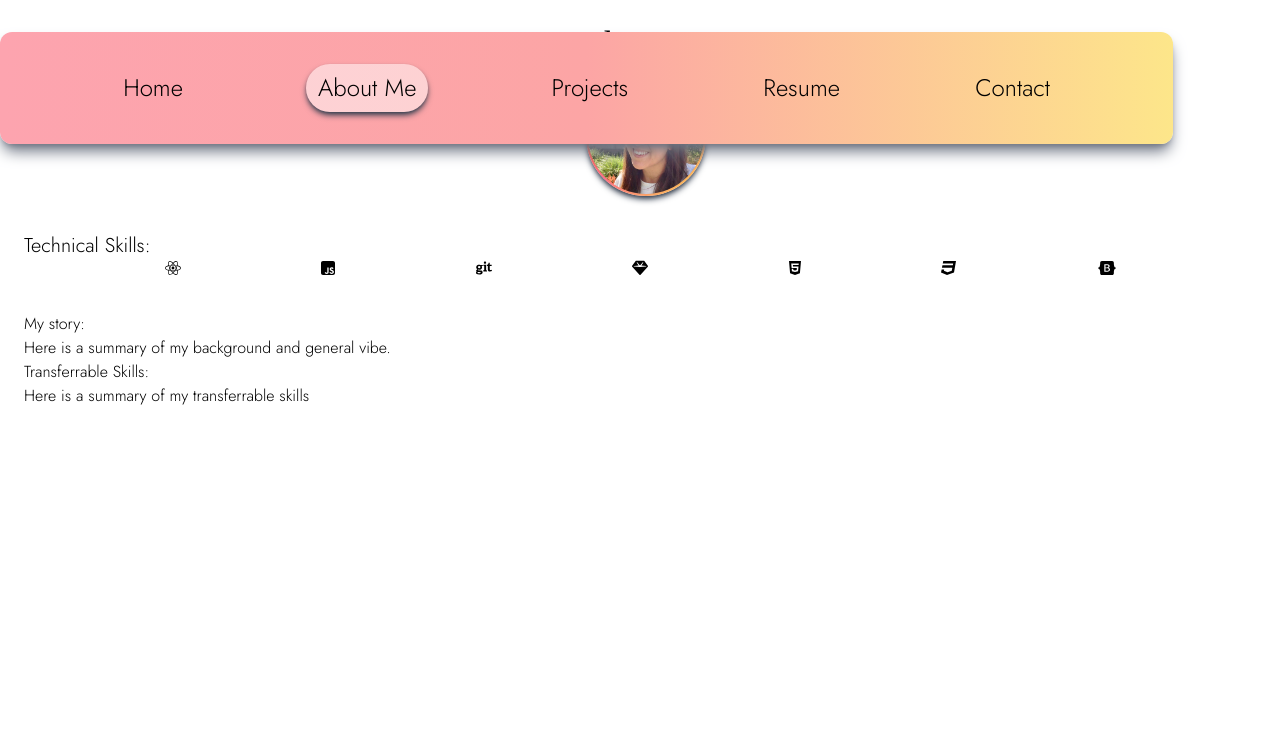
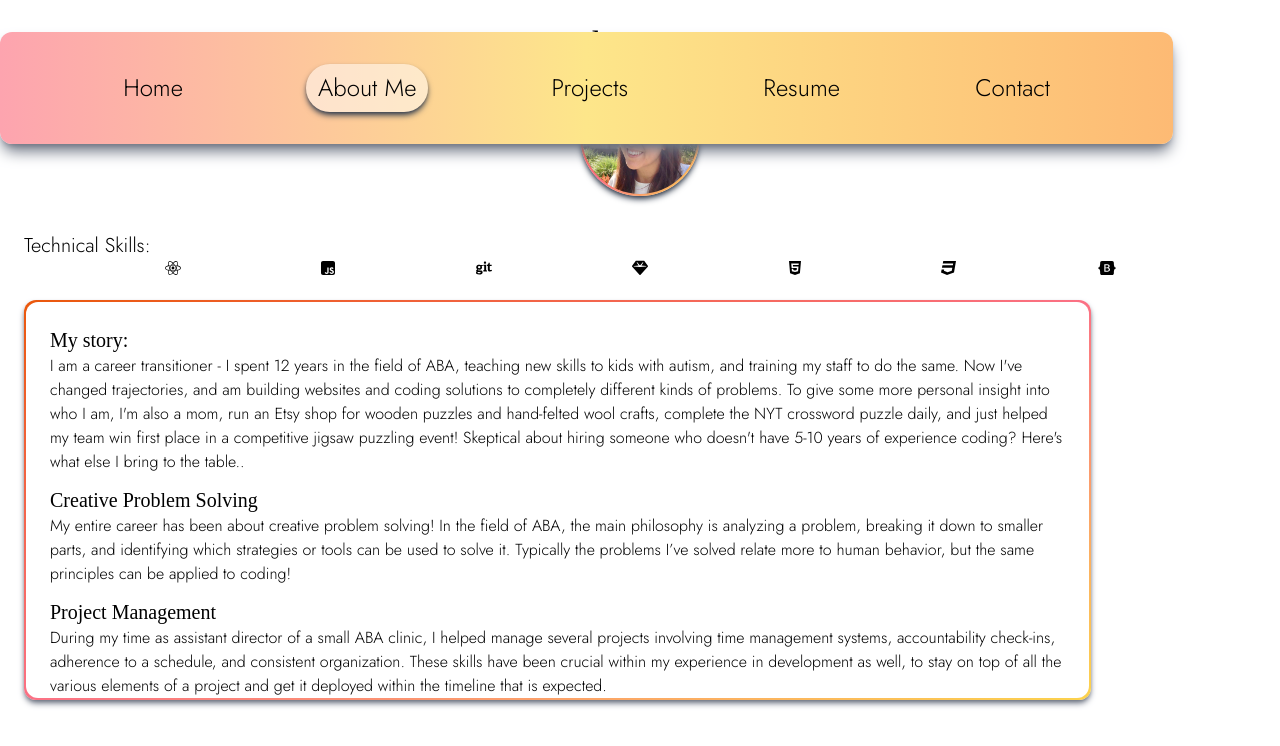
Before and after one commit to renitagid/nextjs-portfolio, a Next.js app: page /about-me in a window 1280 px wide. Shown: the top 746 px of the page. Built offline with nearby package versions, Linux system fonts and the light colour scheme; a web font is replaced by a local one.

Commit message:
about me page styles

```diff
--- a/src/components/Header.js
+++ b/src/components/Header.js
@@ -18,7 +18,7 @@ const Header = () => {
   return (
     <div className="flex font-jost">
       <nav
-        className={`${buttonMenu} absolute top-0 z-10 w-full flex-col shadow-lg shadow-gray-700 bg-gradient-to-b from-rose-300 via-red-300 to-amber-200 p-10 md:visible md:mt-5  md:flex md:w-11/12 md:flex-row md:justify-evenly
+        className={`${buttonMenu} absolute top-0 z-10 w-full flex-col shadow-lg shadow-gray-700 bg-gradient-to-b from-rose-300 via-amber-200 to-orange-300 p-10 md:visible md:mt-5  md:flex md:w-11/12 md:flex-row md:justify-evenly
       dark:from-rose-800 dark:via-red-800 dark:to-amber-700
       md:rounded-xl md:bg-gradient-to-r md:p-3 md:shadow-lg md:shadow-gray-500 dark:shadow-black
       `}
--- a/src/components/Layout.js
+++ b/src/components/Layout.js
@@ -7,7 +7,7 @@ export default function Layout({ children }) {
       <>
       <div className="h-screen bg-white text-black dark:bg-neutral-800 dark:text-white">
         <Header />
-        <main className="font-jost">{children}</main>
+        <main className="font-jost absolute top-0">{children}</main>
         </div>
       </>
     )
--- a/src/pages/about-me.js
+++ b/src/pages/about-me.js
@@ -1,3 +1,4 @@
+/* eslint-disable react/no-unescaped-entities */
 import Image from "next/image";
 import Link from "next/link";
 import profile from "public/profile.jpg";
@@ -9,15 +10,15 @@ import {
   faGit,
   faHtml5,
   faCss3,
-  faBootstrap
+  faBootstrap,
 } from "@fortawesome/free-brands-svg-icons";
 import { faGem } from "@fortawesome/free-solid-svg-icons";
 
 export default function AboutMe() {
   return (
     <div className="">
-      <div className="mt-2 ml-2 flex flex-col items-center">
-        <h1 className="ml-2 mt-2 font-header text-4xl">About Me</h1>
+      <div className="mt-2 flex flex-col items-center">
+        <h1 className="mt-2 font-header text-4xl">About Me</h1>
         <div className="m-2 h-[120px] w-[120px] rounded-full bg-gradient-to-br from-orange-600 via-rose-400 to-amber-300 shadow-md shadow-gray-700 dark:shadow-black">
           <Image
             src={profile}
@@ -38,12 +39,60 @@ export default function AboutMe() {
           <FontAwesomeIcon icon={faBootstrap} />
         </div>
       </section>
-      <section className="m-2 rounded-xl object-center p-2">
-        <h1>My story:</h1>
-        <p> Here is a summary of my background and general vibe.</p>
-        <h2>Transferrable Skills:</h2>
-        <p> Here is a summary of my transferrable skills</p>
-      </section>
+      <div className=" m-2 mx-4 h-[400px] w-5/6 rounded-xl bg-gradient-to-br from-orange-600 via-rose-400 to-amber-300 object-center shadow-md shadow-gray-500 dark:shadow-black">
+        <div className="overflow-scroll relative top-0.5 m-0.5 h-[396px] rounded-xl bg-white object-center p-4 dark:bg-neutral-700 ">
+          <h1 className="font-pretty text-xl">My story:</h1>
+          <p className="mb-2">
+            I am a career transitioner - I spent 12 years in the field of ABA,
+            teaching new skills to kids with autism, and training my staff to do
+            the same. Now I've changed trajectories, and am building websites
+            and coding solutions to completely different kinds of problems. To
+            give some more personal insight into who I am, I'm also a mom, run
+            an Etsy shop for wooden puzzles and hand-felted wool crafts,
+            complete the NYT crossword puzzle daily, and just helped my team win
+            first place in a competitive jigsaw puzzling event! Skeptical about
+            hiring someone who doesn't have 5-10 years of experience coding?
+            Here's what else I bring to the table..
+          </p>
+          <h2 className="font-pretty text-xl">Creative Problem Solving</h2>
+          <p className="mb-2">
+            My entire career has been about creative problem solving! In the
+            field of ABA, the main philosophy is analyzing a problem, breaking
+            it down to smaller parts, and identifying which strategies or tools
+            can be used to solve it. Typically the problems I’ve solved relate
+            more to human behavior, but the same principles can be applied to
+            coding!
+          </p>
+          <h2 className="font-pretty text-xl">Project Management</h2>
+          <p className="mb-2">
+            During my time as assistant director of a small ABA clinic, I helped
+            manage several projects involving time management systems,
+            accountability check-ins, adherence to a schedule, and consistent
+            organization. These skills have been crucial within my experience in
+            development as well, to stay on top of all the various elements of a
+            project and get it deployed within the timeline that is expected.
+          </p>
+          <h2 className="font-pretty text-xl">Supervising and Leading a Team</h2>
+          <p className="mb-2">
+            As a clinical supervisor, my key responsibilities included training,
+            mentoring, coaching, and providing feedback to my staff. I have
+            extensive experience providing feedback effectively, managing
+            conflicts between team members, and presenting information in a way
+            that is clear, accessible, and actionable
+          </p>
+          <h2 className="font-pretty text-xl">Managing Stakeholder Expectations</h2>
+          <p className="mb-2">
+            I was typically the main contact point for parents whose children
+            were receiving therapy, which has given me almost a decade of
+            experience in discussing progress, at times working through
+            difficult conversations. These experiences have given me quite a lot
+            of practice in communicating clearly, finding solutions that work
+            for everyone, standing up for my team when needed, and setting
+            realistic expectations in a positive way, even when it may not be
+            exactly what someone wants to hear.
+          </p>
+        </div>
+      </div>
     </div>
   );
 }
```
Also changed, not shown: src/pages/_app.js (+5 -5 lines).
